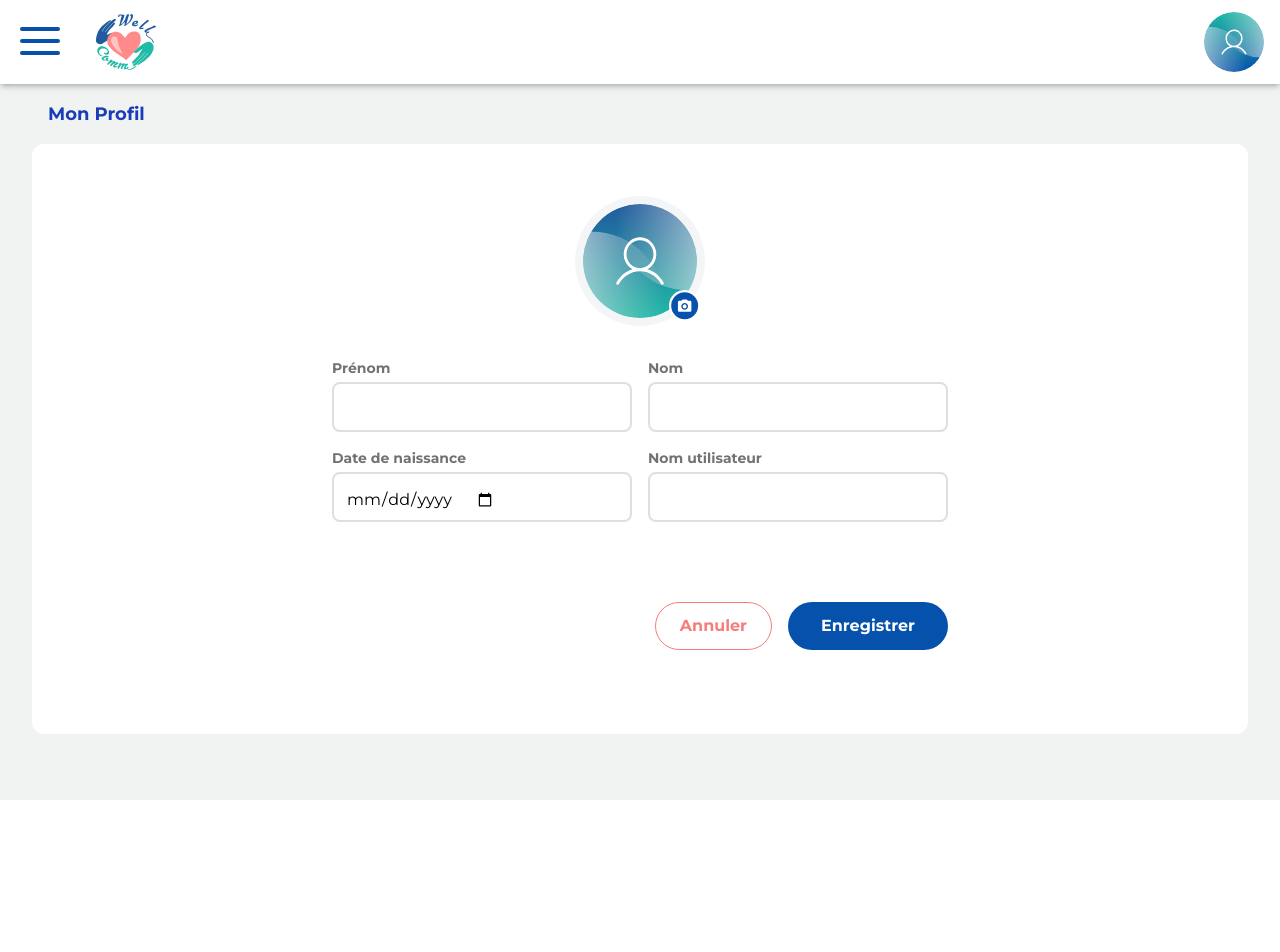
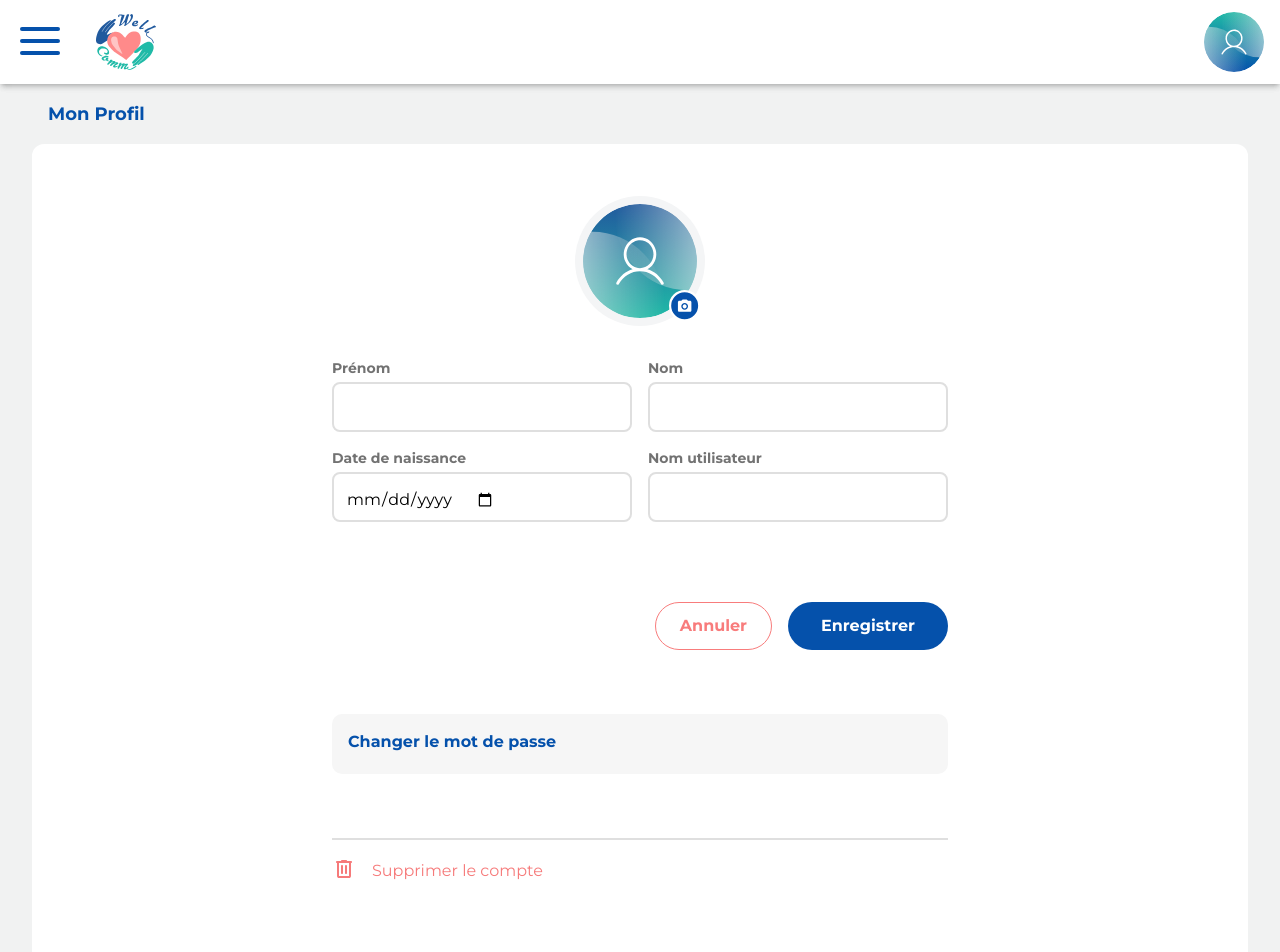
Before and after one commit to TheGamerFarmer/Well-Comm, a Next.js app in the folder site-web/: page /userSpace in a window 1280 px wide. Shown: the top 952 px of the page. Before the commit the page ends 800 px from the top, so only its background shows below. Built offline with nearby package versions, Linux system fonts and the light colour scheme.

Commit message:
user profil
Signed-off-by: mieuphoriya <ledikoska12@gmail.com>

```diff
--- a/site-web/app/userSpace/page.tsx
+++ b/site-web/app/userSpace/page.tsx
@@ -1,17 +1,40 @@
+"use client";
 
+import { useState } from "react";
 import HeaderLoged from "@/components/HeaderLoged";
-import {Button} from "@/components/ButtonMain";
+import { Button } from "@/components/ButtonMain";
 import Image from "next/image";
 
 export default function UserSpace() {
+    const [showPasswordFields, setShowPasswordFields] = useState(false);
+    const [currentPassword, setCurrentPassword] = useState("");
+    const [newPassword, setNewPassword] = useState("");
+    const [confirmPassword, setConfirmPassword] = useState("");
+
+    // Функция обработки сохранения пароля
+    const handleSavePassword = () => {
+        if (newPassword !== confirmPassword) {
+            alert("Les nouveaux mots de passe ne correspondent pas!");
+            return;
+        }
+        // Здесь можно добавить fetch к API для сохранения пароля
+        alert("Mot de passe enregistré !\n(Current: " + currentPassword +
+            ", New: " + newPassword + ")");
+
+        // Сброс полей после сохранения
+        setCurrentPassword("");
+        setNewPassword("");
+        setConfirmPassword("");
+        setShowPasswordFields(false);
+    };
+
     return (
+        <div className="mx-auto px-4 sm:px-6 lg:px-8 max-w-7xl">
+            <p className="p-4 text-lg font-bold text-[#0551ab]">Mon Profil</p>
 
-<div className="mx-auto px-4 sm:px-6 lg:px-8 max-w-7xl">
-            <p className=" p-4 text-lg font-bold text-blue-800">Mon Profil</p>
+            <div className="flex justify-center items-center flex-col bg-[#ffffff] w-[100%] rounded-xl border-20 border-white">
 
-            <div  className=" flex justify-center items-center flex-col  bg-[#ffffff] w-[100%] rounded-xl border-20 border-white">
-
-                <div className="p-8 relative  overflow-visible">
+                <div className="p-8 relative overflow-visible">
                     <Image
                         src="/images/avatar.svg"
                         alt="user avatar"
@@ -30,7 +53,8 @@ export default function UserSpace() {
                     />
                 </div>
 
-            <form className="mx-auto max-w-200 ">
+                <form className="mx-auto max-w-200">
+                    {/* Поля профиля */}
                     <div className="flex flex-col md:flex-row md:gap-4">
                         <div>
                             <label className="flex font-montserrat text-sm font-bold text-left text-[#727272]">Prénom</label>
@@ -53,22 +77,79 @@ export default function UserSpace() {
                         </div>
                     </div>
 
-                <div className="flex gap-4 justify-end mt-4 mb-4
-                lg:mt-16 lg:mb-16">
-                    <Button variant="cancel" link={""}>
-                        Annuler
-                    </Button>
-                    <Button type="submit" link={""} variant={"primary"}>
+                    <div className="flex gap-4 justify-end mt-4 mb-4 lg:mt-16 lg:mb-16">
+                        <Button variant="cancel" link={""}>Annuler</Button>
+                        <Button type="submit" link={""} variant={"primary"}>Enregistrer</Button>
+                    </div>
+
+                    {/* Секция смены пароля */}
+                    <div className="mt-8 ">
+                        <p
+                            className="text-[#0551ab] font-bold hover:underline p-4 mb-4 lg:mt-16 lg:mb-16 rounded-[10px] bg-[#f6f6f6] h-[60px]"
+                            onClick={() => setShowPasswordFields(!showPasswordFields)}
+                        >
+                            Changer le mot de passe
+                        </p>
+
+                        {showPasswordFields && (
+                            <div className="flex flex-col gap-5 items-end">
+                                {/* Текущий пароль */}
+                                <input
+                                    type="password"
+                                    placeholder="Mot de passe actuel"
+                                    value={currentPassword}
+                                    onChange={(e) => setCurrentPassword(e.target.value)}
+                                    className="w-[300px] h-[50px] bg-white rounded-lg border-2 border-[#dfdfdf] p-3 text-black text-sm "
+                                />
+
+                                {/* Новый пароль */}
+                                <input
+                                    type="password"
+                                    placeholder="Nouveau mot de passe"
+                                    value={newPassword}
+                                    onChange={(e) => setNewPassword(e.target.value)}
+                                    className="w-[300px] h-[50px] bg-white rounded-lg border-2 border-[#dfdfdf] p-3 text-black text-sm"
+                                />
+
+                                {/* Подтверждение нового пароля */}
+                                <input
+                                    type="password"
+                                    placeholder="Confirmer le nouveau mot de passe"
+                                    value={confirmPassword}
+                                    onChange={(e) => setConfirmPassword(e.target.value)}
+                                    className="w-[300px] h-[50px] bg-white rounded-lg border-2 border-[#dfdfdf] p-3 text-black text-sm"
+                                />
+
+                                {/* Кнопка сохранения нового пароля */}
+                                <Button
+                                    type="button"
+                                    variant="primary"
+                                    link={""}
+                                    onClick={handleSavePassword}
+                                >
                                     Enregistrer
                                 </Button>
                             </div>
+                        )}
+                    </div>
+
+                    <div className="mt-8 flex row  py-4 mb-4 lg:mt-16 lg:mb-16  border-t-[#dfdfdf] border-t-2 h-[60px] gap-4">
+                        <Image
+                            src="/images/icons/icons-delete.svg"
+                            alt="delete"
+                            width={24}
+                            height={24}
+                            priority
+                        />
+                        <p
+                            className="text-[#f67a7a]  hover:underline text-xm mt-[3px]"
+                            // onClick={() => setShowPasswordFields(!showPasswordFields)}
+                        >
+                            Supprimer le compte
+                        </p></div>
+
                 </form>
-
-                <div>
-
             </div>
         </div>
-        </div>
-
     );
 }
```
Also changed, not shown: site-web/public/images/icons/icons-delete.svg (added). Lines whose indentation alone changed are shown as unchanged.
